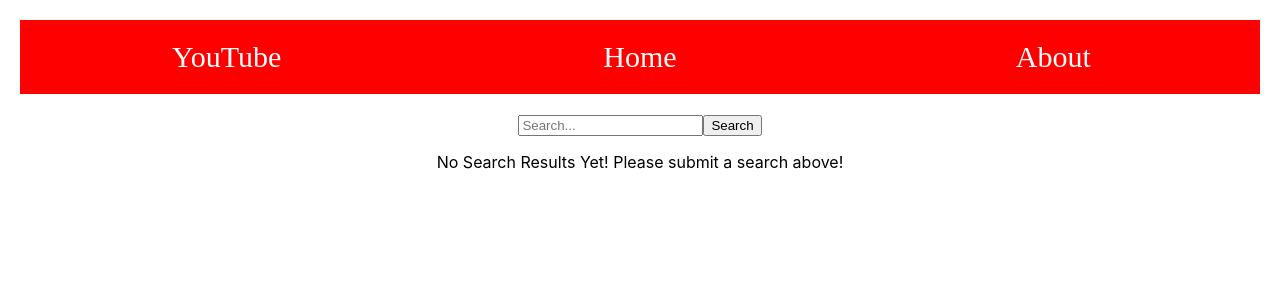
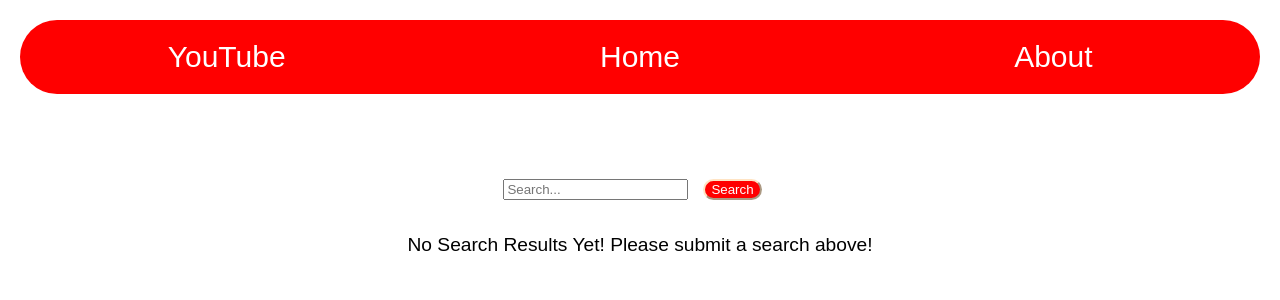
Before and after one commit to LILYHUANGPURSUIT/React-YouTube, a React (Create React App) app: page / in a window 1280 px wide. Shown: the top 300 px of the page. Built offline with nearby package versions, Linux system fonts and the light colour scheme.

Commit message:
SearchBar.css and some changes to Navbar.css

```diff
--- a/src/App.css
+++ b/src/App.css
@@ -27,12 +27,3 @@
 .App-link {
   color: #61dafb;
 }
-
-@keyframes App-logo-spin {
-  from {
-    transform: rotate(0deg);
-  }
-  to {
-    transform: rotate(360deg);
-  }
-}
--- a/src/components/AboutPage.js
+++ b/src/components/AboutPage.js
@@ -15,7 +15,7 @@ class AboutPage extends React.Component{
                     <div className="individualInfo">
                         <h3>Larisa Shapkina</h3>
                         <img src="https://media-exp1.licdn.com/dms/image/C5603AQH2wz_c8dDLlw/profile-displayphoto-shrink_800_800/0/1628526451668?e=1645056000&v=beta&t=tRnkAVs7FwA9LygINVXe47SJzFkSBJAbgg0LrC__NlI" alt="Larisa" />
-                        <p>I am currently on my way to become a full stack developer. It is not always easy but the feeling of achieving ambitious goals are priceless.
+                        <p>I am an asipiring full stack developer. It is not always easy but the feeling of achieving ambitious goals are priceless.
                             Responsibility, perseverance, the ability to communicate with people from different fields to effectively solve the assigned tasks are my core strengths.
                             My goal is to confidently take the position of a professional developer and be an expert in the field.</p>
                         <a href="https://github.com/larisashapkina">Larisa's GitHub</a>
--- a/src/components/Navbar.css
+++ b/src/components/Navbar.css
@@ -3,6 +3,7 @@ nav{
     grid-template-columns:repeat(3, 1fr);
     background-color:red;
     margin: 20px;
+    border-radius: 100px;
 
   }
    nav a{
@@ -11,17 +12,11 @@ nav{
      padding: 20px 10px;
      transition: .3s;
      font-size: 30px;
-     font-family: Apple Chancery, cursive;
+     font-family: Chalkduster, fantasy;
 
    }
 
    nav a:hover{
-     background-color: rosybrown;
+     background-color: rgb(134, 125, 125);
      cursor: pointer;
    }
-
-   nav h1{
-       font-size: 30px;
-       padding:12;
-       font-family: cursive;
-   }
--- /dev/null
+++ b/src/components/SearchBar.css
@@ -0,0 +1,23 @@
+button {
+    border-radius:20px;
+    background-color: red;
+    margin: 15px;
+    border-color: bisque;
+    text-align: center;
+    color:white;
+
+}
+
+/* button :hover{
+    background-color: black;
+    cursor: pointer;
+} */
+
+.searchForm{
+    margin: 70px;
+}
+
+#no-search {
+    font-size: larger;
+    font-family: Chalkduster, fantasy;
+}
--- a/src/components/SearchBar.js
+++ b/src/components/SearchBar.js
@@ -1,4 +1,5 @@
 import React from "react";
+import './SearchBar.css';
 
 
 class SearchBar extends React.Component{
@@ -8,11 +9,11 @@ class SearchBar extends React.Component{
         let {handleSearch, noSearch} = this.props;
 
         return (
-            <div>
-                <form onSubmit={(e)=>handleSearch(e)} >
-                    <input type="text" placeholder="Search..." onChange={this.props.handleInput} value={this.props.searchInput}/>
-                    <button type="submit" >Search</button>
-                </form>
+            <div className="searchForm">
+                    <form onSubmit={(e)=>handleSearch(e)} >
+                        <input type="text" placeholder="Search..." onChange={this.props.handleInput} value={this.props.searchInput}/>
+                        <button type="submit" >Search</button>
+                        </form>
                 <p id="no-search">{noSearch}</p>
 
             </div>
```
